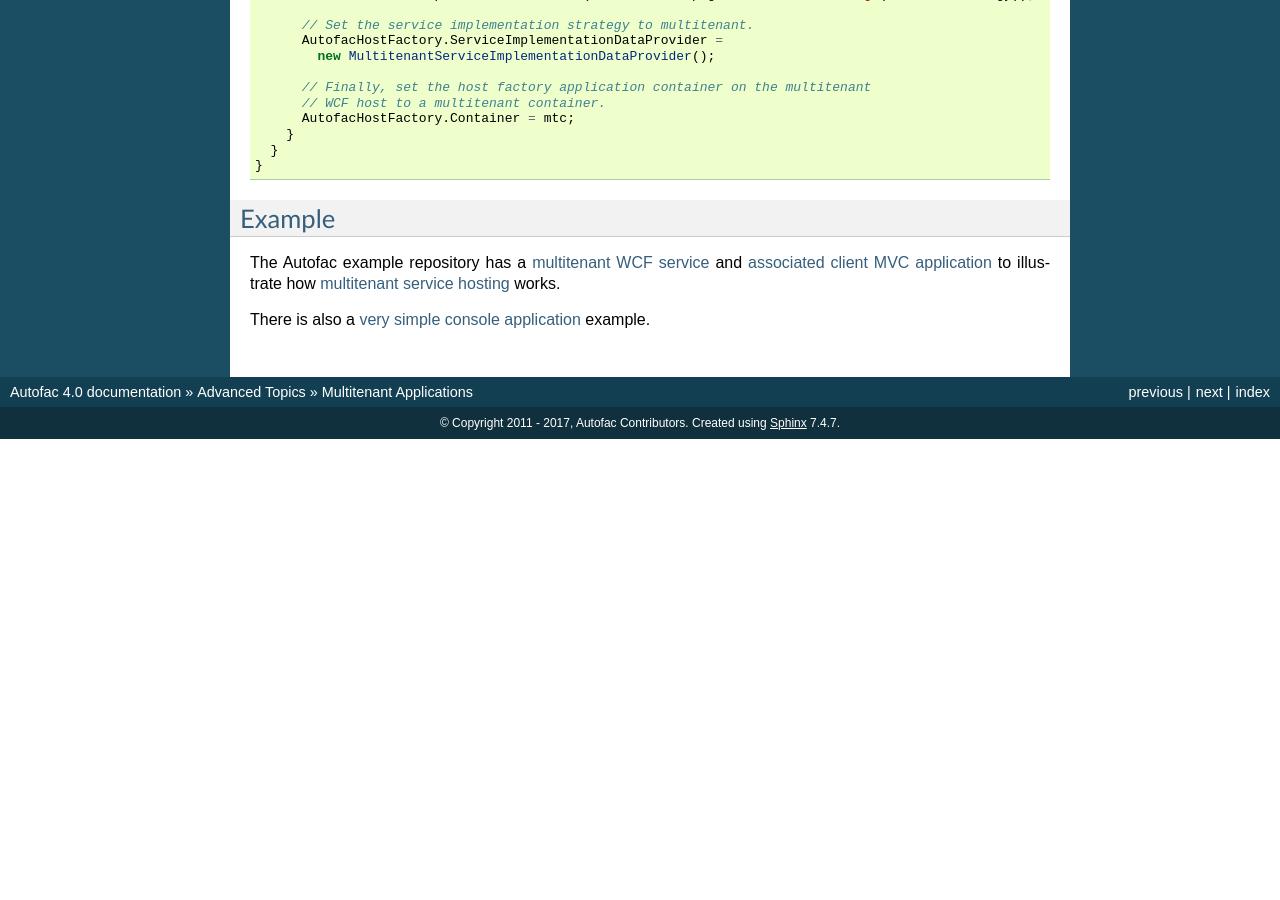
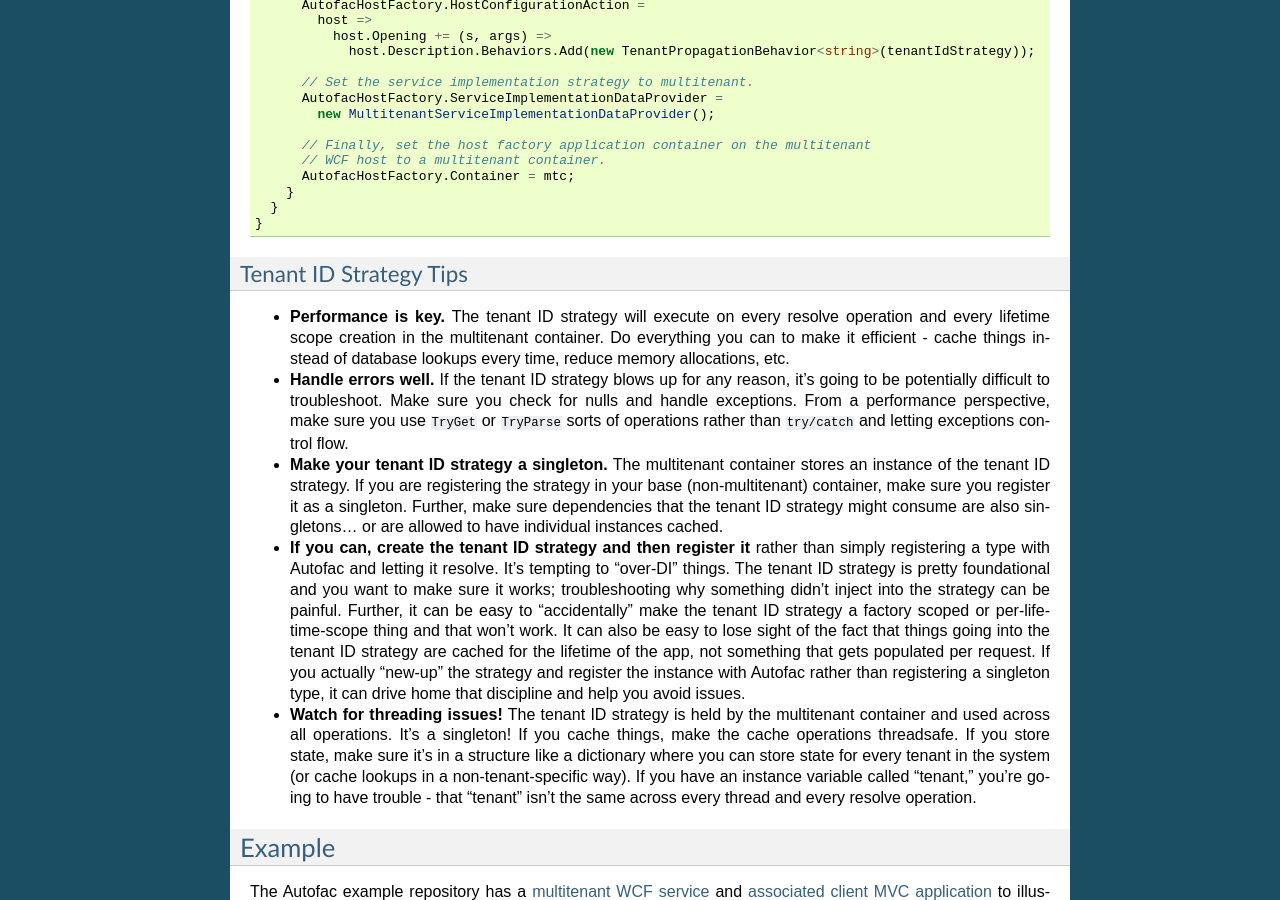
Before and after one commit to autofac/Documentation, a Sphinx documentation site: the page built from docs/advanced/multitenant.rst, in a window 1280 px wide and 900 px high, scrolled down 12949 px. Built offline with Sphinx 7.4.7, drawn with Linux system fonts in a browser that asks for light colours; before the commit the page ends 13388 px from its top, so only the background shows below that; some of the changed text lies outside the part shown.

Commit message:
Tips for tenant ID strategies.

```diff
--- a/docs/advanced/multitenant.rst
+++ b/docs/advanced/multitenant.rst
@@ -177,6 +177,8 @@ In your custom strategy implementation, you may choose to represent your tenant
 **Performance is important in tenant identification.** Tenant identification happens every time you resolve a component, begin a new lifetime scope, etc. As such, it is very important to make sure your tenant identification strategy is fast. For example, you wouldn't want to do a service call or a database query during tenant identification.
 
 **Be sure to handle errors well in tenant identification.** Especially in situations like ASP.NET application startup, you may use some contextual mechanism (like ``HttpContext.Current.Request``) to determine your tenant ID, but if your tenant ID strategy gets called when that contextual information isn't available, you need to be able to handle that. You'll see in the above example that not only does it check for the current ``HttpContext``, but also the ``Request``. Check everything and handle exceptions (e.g., parsing exceptions) or you may get some odd or hard-to-troubleshoot behavior.
+
+**There are additional tips for your tenant ID strategy** in the :ref:`tenant_id_strategy_tips` section.
 
 .. _resolve_dependencies:
 
@@ -634,6 +636,18 @@ In the example below, **we are using the Autofac.Multitenant.Wcf.AutofacHostFact
       }
     }
 
+
+.. _tenant_id_strategy_tips:
+
+Tenant ID Strategy Tips
+-----------------------
+
+- **Performance is key.** The tenant ID strategy will execute on every resolve operation and every lifetime scope creation in the multitenant container. Do everything you can to make it efficient - cache things instead of database lookups every time, reduce memory allocations, etc.
+- **Handle errors well.** If the tenant ID strategy blows up for any reason, it's going to be potentially difficult to troubleshoot. Make sure you check for nulls and handle exceptions. From a performance perspective, make sure you use ``TryGet`` or ``TryParse`` sorts of operations rather than ``try/catch`` and letting exceptions control flow.
+- **Make your tenant ID strategy a singleton.** The multitenant container stores an instance of the tenant ID strategy. If you are registering the strategy in your base (non-multitenant) container, make sure you register it as a singleton. Further, make sure dependencies that the tenant ID strategy might consume are also singletons... or are allowed to have individual instances cached.
+- **If you can, create the tenant ID strategy and then register it** rather than simply registering a type with Autofac and letting it resolve. It's tempting to "over-DI" things. The tenant ID strategy is pretty foundational and you want to make sure it works; troubleshooting why something didn't inject into the strategy can be painful. Further, it can be easy to "accidentally" make the tenant ID strategy a factory scoped or per-lifetime-scope thing and that won't work. It can also be easy to lose sight of the fact that things going into the tenant ID strategy are cached for the lifetime of the app, not something that gets populated per request. If you actually "new-up" the strategy and register the instance with Autofac rather than registering a singleton type, it can drive home that discipline and help you avoid issues.
+- **Watch for threading issues!** The tenant ID strategy is held by the multitenant container and used across all operations. It's a singleton! If you cache things, make the cache operations threadsafe. If you store state, make sure it's in a structure like a dictionary where you can store state for every tenant in the system (or cache lookups in a non-tenant-specific way). If you have an instance variable called "tenant," you're going to have trouble - that "tenant" isn't the same across every thread and every resolve operation.
+
 Example
 =======
 
```
